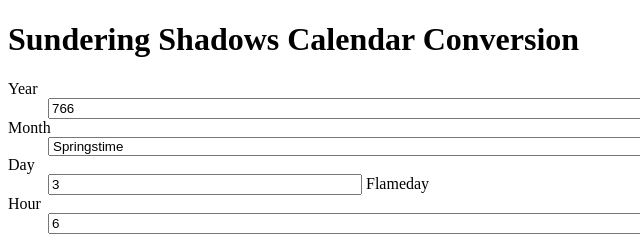
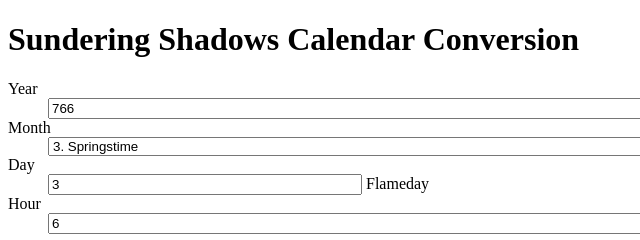
Before and after one commit to Dbevan/sustools, a plain HTML site: page index.html in a window 1280 px wide. Shown: the top 240 px of the page, 0-640 px from the left. Drawn offline with nearby package versions, Linux system fonts and the light colour scheme.

Commit message:
Present month number for type ahead.

```diff
--- a/index.html
+++ b/index.html
@@ -82,7 +82,7 @@
 	for ( var i = 0; i < monthNames.length; i++ ) {
 		let elem = document.createElement('option')
 		elem.value = i + 1
-		elem.appendChild(document.createTextNode(monthNames[i]))
+		elem.appendChild(document.createTextNode(`${i + 1}. ${monthNames[i]}`))
 		month.appendChild(elem)
 	}
 
```
